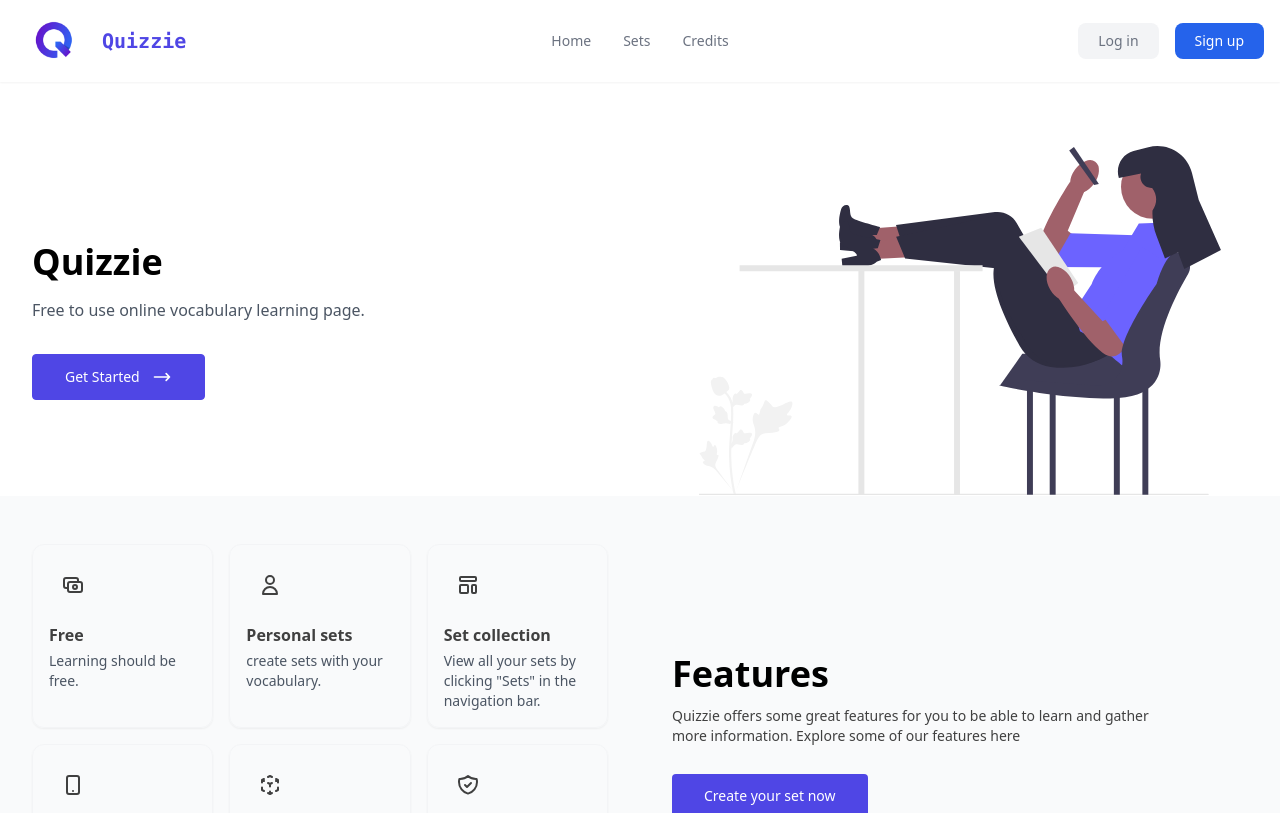
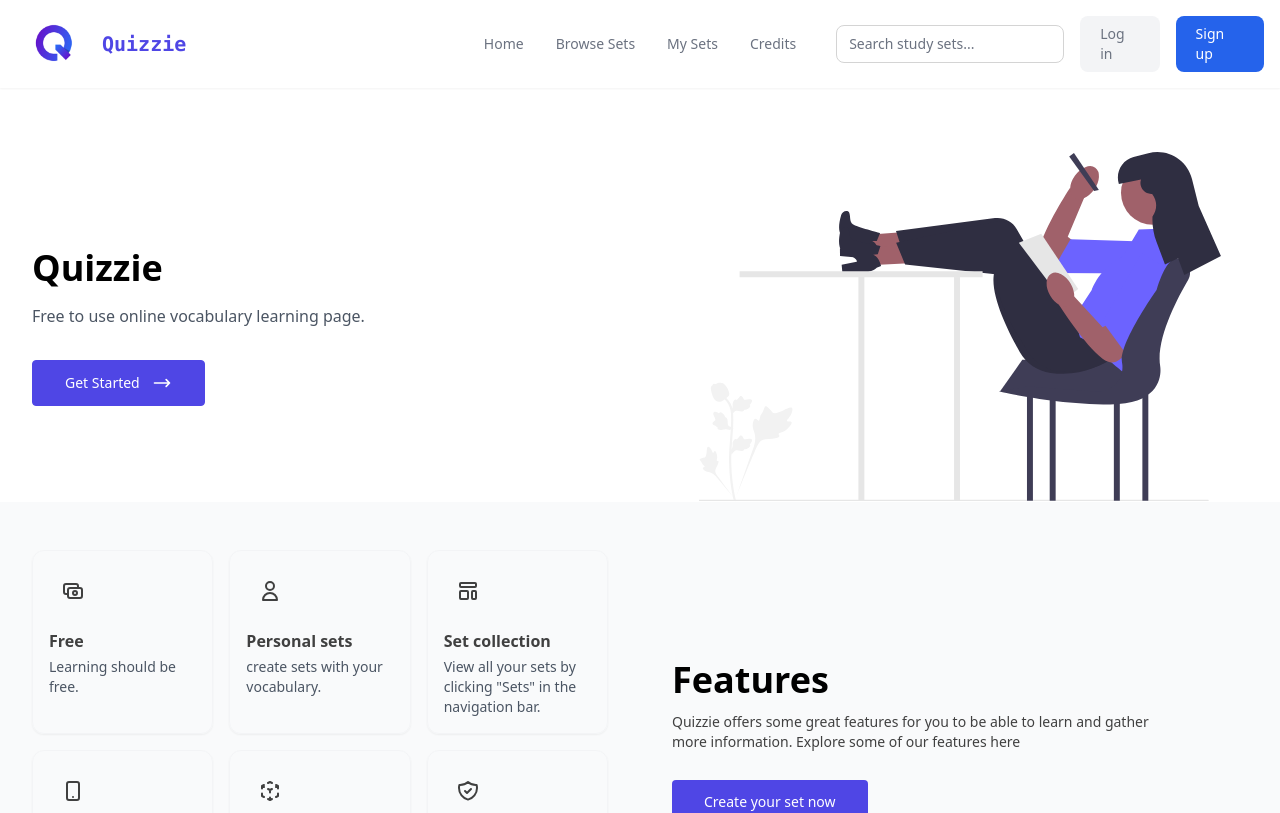
Before and after one commit to rayorole/quizlet-clone, a React (Create React App) app: page / in a window 1280 px wide. Shown: the top 813 px of the page. Built offline with nearby package versions, Linux system fonts and the light colour scheme; no server answers.

Commit message:
Update nav

```diff
--- a/src/components/nav.jsx
+++ b/src/components/nav.jsx
@@ -36,7 +36,10 @@ export default function Nav() {
               Home
             </a>
             <a className="text-gray-500" href="/sets">
-              Sets
+              Browse Sets
+            </a>
+            <a className="text-gray-500" href="/sets">
+              My Sets
             </a>
             <a className="text-gray-500" href="/credits">
               Credits
@@ -44,6 +47,11 @@ export default function Nav() {
           </nav>
 
           <div className="items-center justify-end flex-1 hidden gap-4 sm:flex">
+            <input
+              className="px-3 flex items-center border border-neutral-300 justify-between space-x-2 py-2 text-sm font-medium text-gray-500 rounded-lg"
+              type="text"
+              placeholder="Search study sets..."
+            />
             {signed ? (
               <button
                 onClick={logOut}
```
